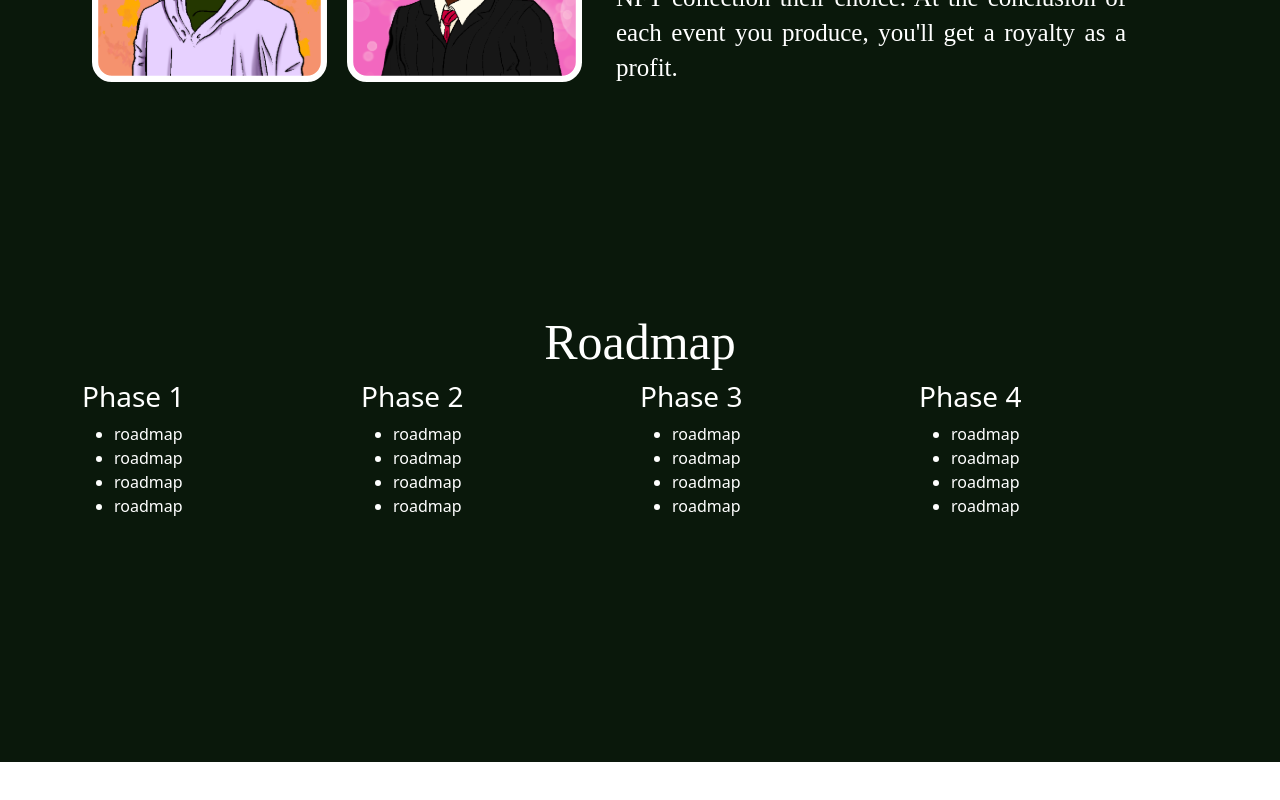
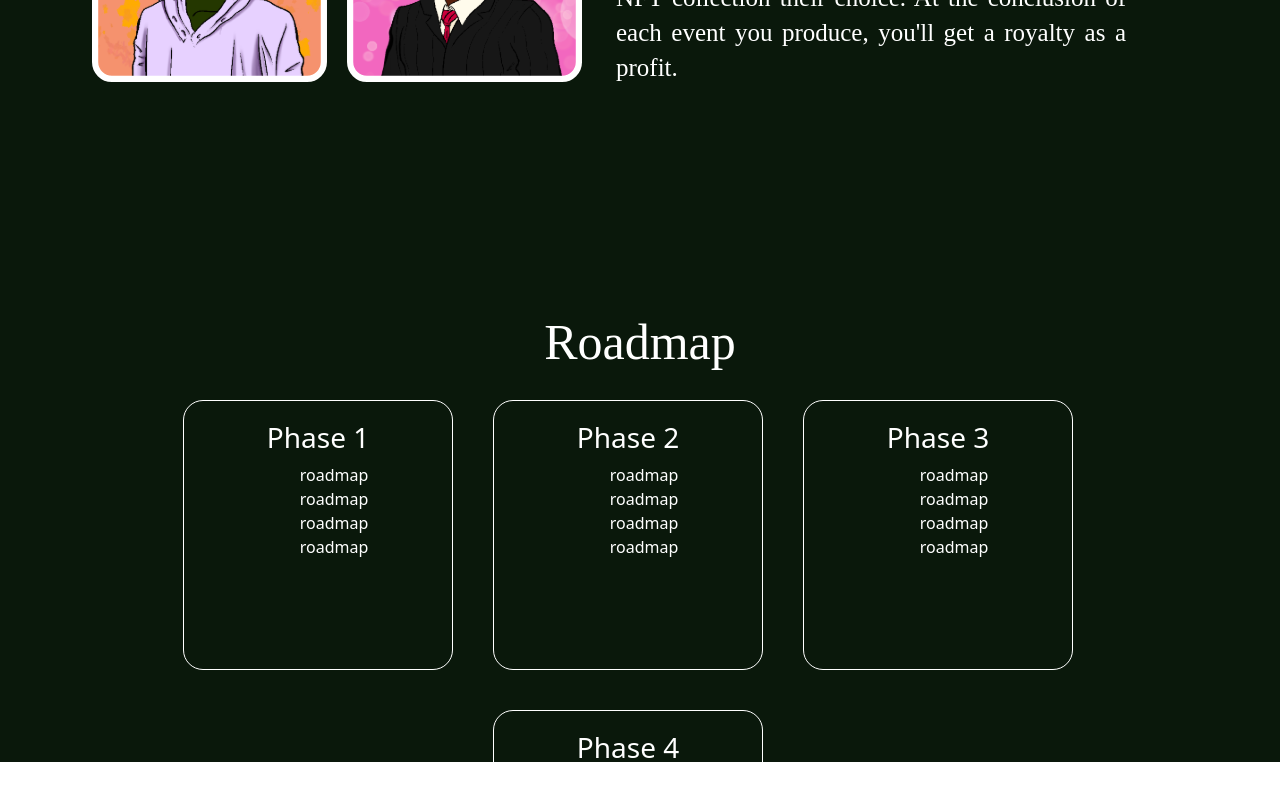
Before and after one commit to OxBryte/greatpan, a React (Create React App) app: page / in a window 1280 px wide. Shown: the part 1338-2138 px from the top of the page. Before the commit the page ends 2100 px from the top, so only its background shows below. Built offline with nearby package versions, Linux system fonts and the light colour scheme.

Commit message:
Update roadmap.css
roadmap update

```diff
--- a/src/styles/roadmap.css
+++ b/src/styles/roadmap.css
@@ -11,3 +11,25 @@
     text-align: center;
     font-size: 50px;
 }
+
+.roadmap-content {
+    display: flex;
+    align-items: center;
+    justify-content: center;
+}
+
+.roadmap-item {
+    width: 270px;
+    height: 270px;
+    border: #ffffff 1px solid;
+    border-radius: 20px;
+    padding: 20px;
+    margin: 20px;
+    display: block;
+    align-items: center;
+    text-align: center;
+}
+
+.roadmap-item li {
+    list-style: none;
+}
```
